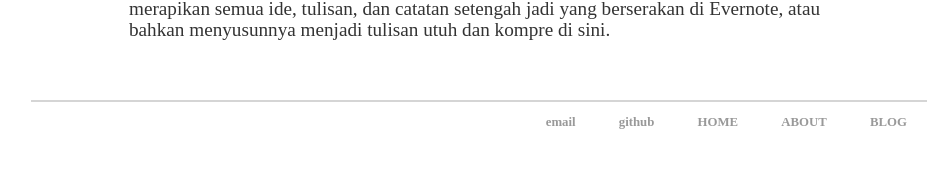
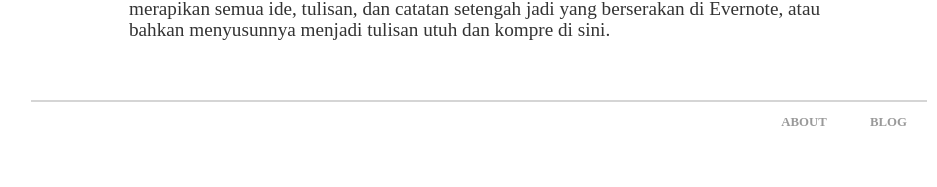
Before and after one commit to rnfitriansyah/rnfitriansyah.github.io, a Jekyll site: the page built from _posts/2020-11-02-The-Starting-Line.md, in a window 1280 px wide. Shown: the part 1017-1204 px from the top of the page, without its empty margins (161-1098 px from the left). Built offline with Jekyll 4.4.1, drawn with Linux system fonts in a browser that asks for light colours.

Commit message:
Update page.html

```diff
--- a/_layouts/page.html
+++ b/_layouts/page.html
@@ -21,11 +21,8 @@
 			</div><!-- /.container -->
 			<footer>
 	    		<ul>
-				    <li><a href="mailto:rnfitriansyahb@gmail.com">email</a></li>
-	        	<li><a href="https://rnfitriansyah.github.io">github</a></li>
-            <li><a href="/">HOME</a></li>
-            <li><a href="/about">ABOUT</a></li>
-	        	<li><a href="/blog">BLOG</a></li>
+            			<li><a href="/about">ABOUT</a></li>
+	        		<li><a href="/blog">BLOG</a></li>
 
 				</ul>
 			</footer>
```
